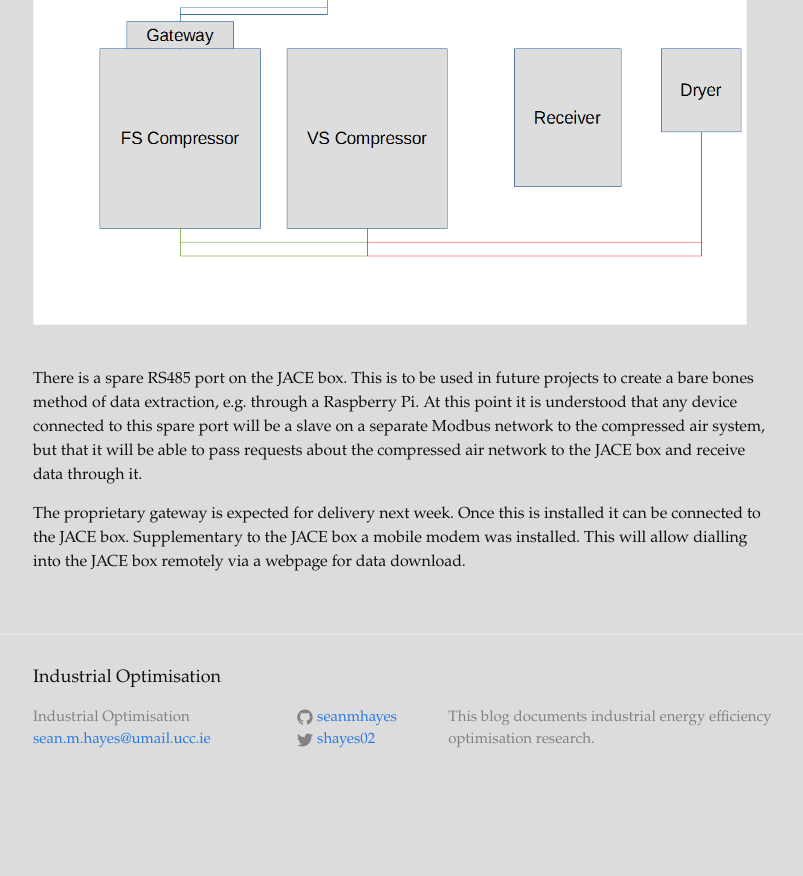
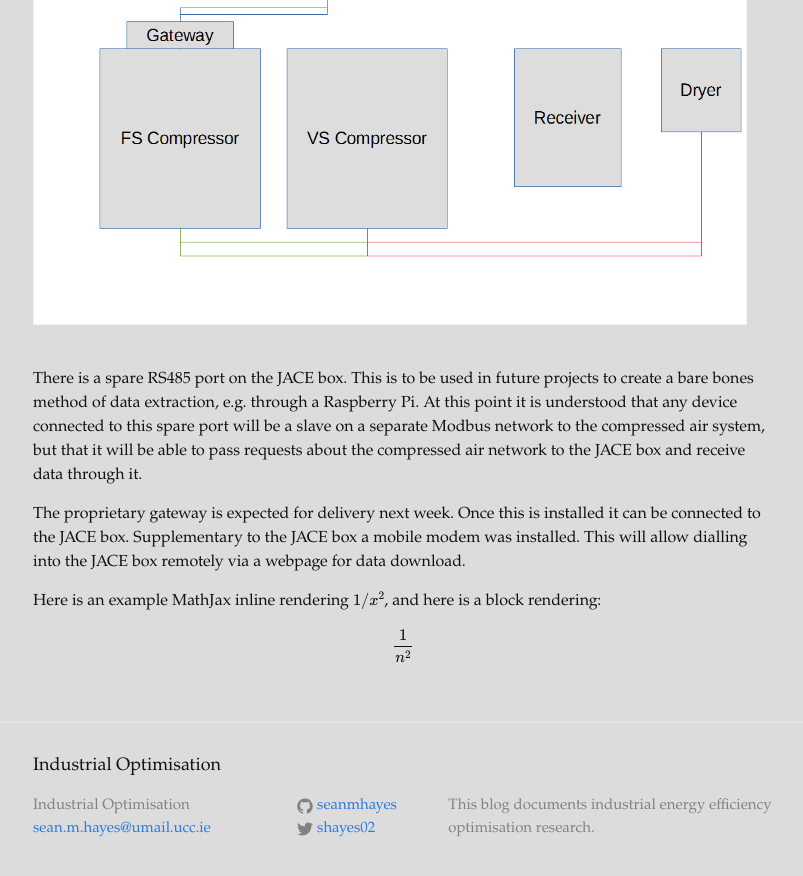
Before and after one commit to seanmhayes/seanmhayes.github.io, a Jekyll site: the page built from _posts/2015-07-27-CompressorDataExtractionStage1.markdown, in a window 1280 px wide and 900 px high, scrolled down 986 px. Shown: the top 876 px of the window, without its empty margins (237-1040 px from the left). Built offline with Jekyll 4.4.1, drawn with Linux system fonts in a browser that asks for light colours; formulas are drawn with MathJax 3; before the commit the page ends 1798 px from its top, so only the background shows below that.

Commit message:
Testing mathjax

```diff
--- a/_includes/head.html
+++ b/_includes/head.html
@@ -9,4 +9,9 @@
     <link rel="stylesheet" href="{{ "/css/main.css" | prepend: site.baseurl }}">
     <link rel="canonical" href="{{ page.url | replace:'index.html','' | prepend: site.baseurl | prepend: site.url }}">
     <link rel="icon" href="http://www.iconarchive.com/download/i88373/icons8/ios7/Industry-Factory.ico">
+
+	<script type="text/javascript"
+            src="http://cdn.mathjax.org/mathjax/latest/MathJax.js?config=TeX-AMS-MML_HTMLorMML">
+    </script>
+
 </head>
--- a/_posts/2015-07-27-CompressorDataExtractionStage1.markdown
+++ b/_posts/2015-07-27-CompressorDataExtractionStage1.markdown
@@ -25,6 +25,8 @@
 
 The proprietary gateway is expected for delivery next week. Once this is installed it can be connected to the JACE box. Supplementary to the JACE box a mobile modem was installed. This will allow dialling into the JACE box remotely via a webpage for data download.
 
+Here is an example MathJax inline rendering \\( 1/x^{2} \\), and here is a block rendering:
+\\[ \frac{1}{n^{2}} \\]
 
 [jekyll]:      http://jekyllrb.com
 [jekyll-gh]:   https://github.com/jekyll/jekyll
```
